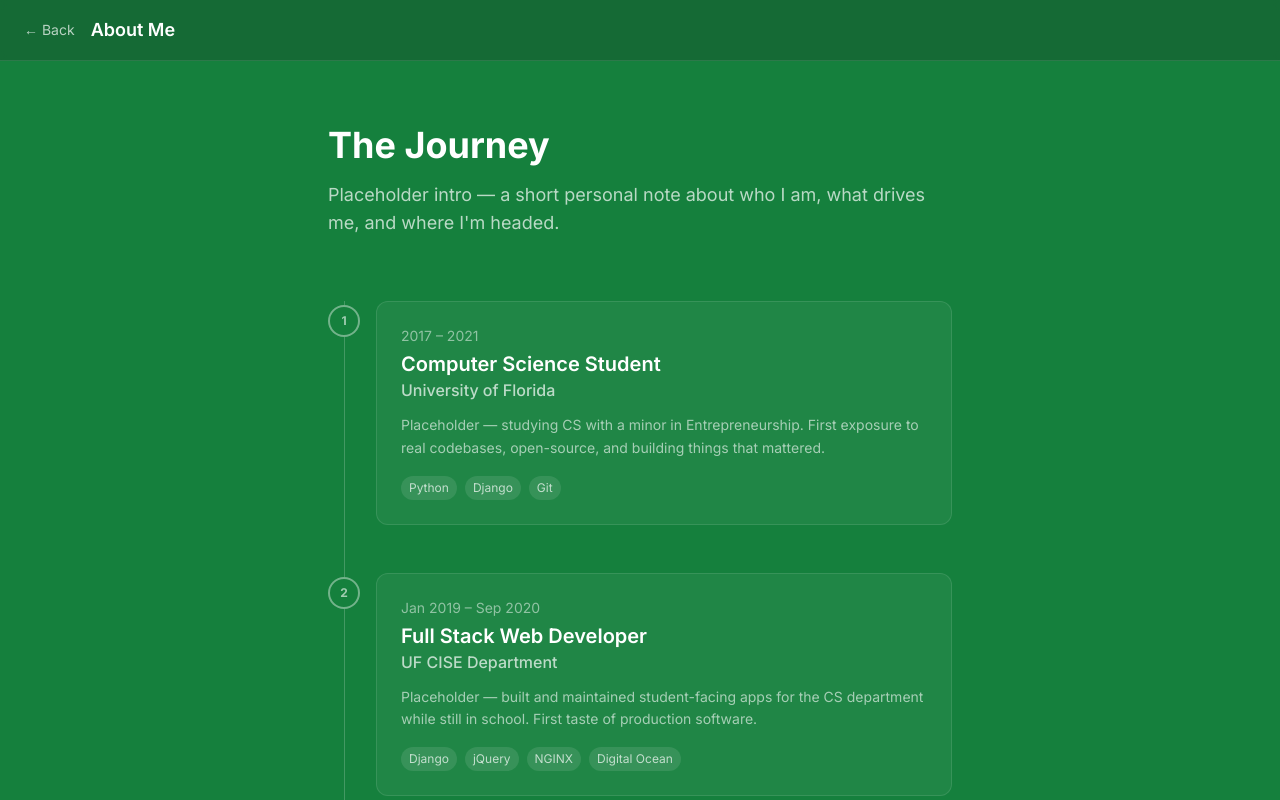
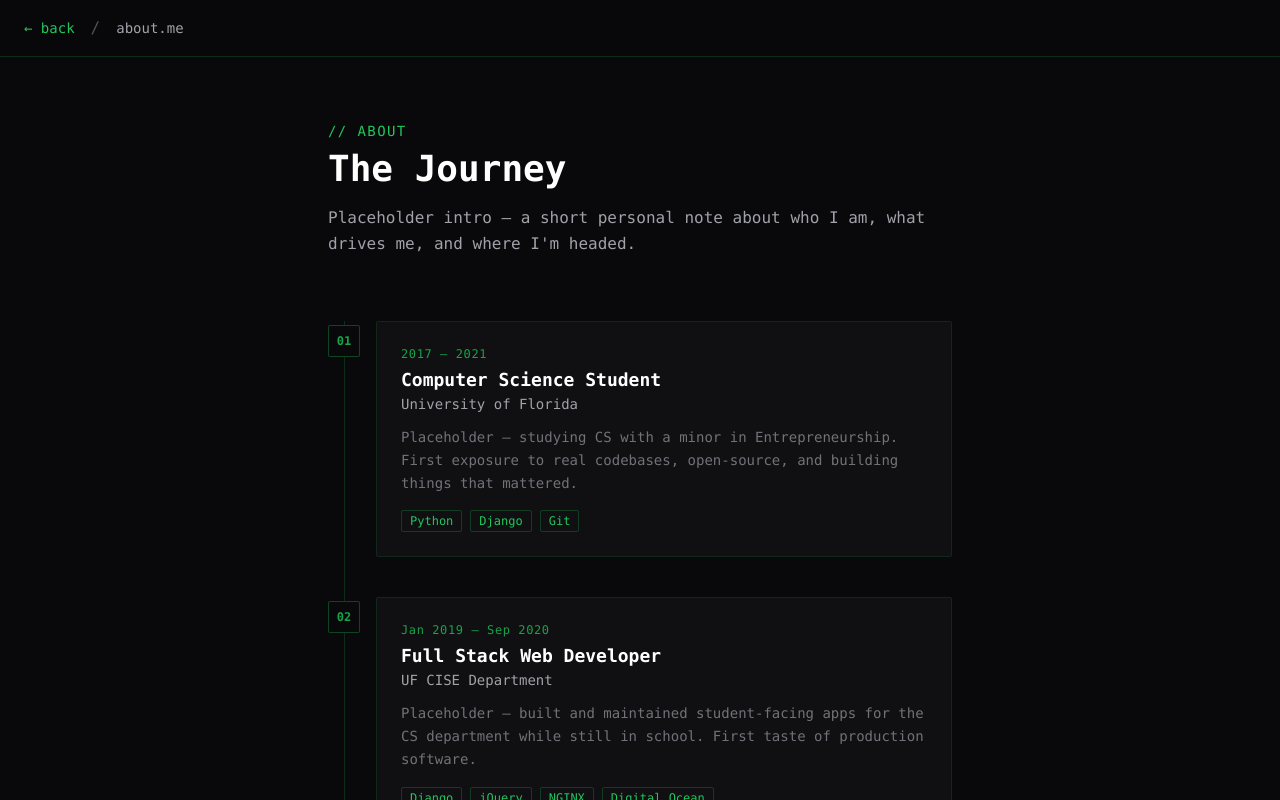
Before and after one commit to jdriscoll98/jd29, a Next.js app: page /about in a window 1280 px wide. Shown: the top 800 px of the page. Built offline with nearby package versions, Linux system fonts and the light colour scheme.

Commit message:
Restyle about page: dark background with green techy accents
https://claude.ai/code/session_0126ydWw7ZtTpxw5Ea95Ruzt

```diff
--- a/src/app/about/page.tsx
+++ b/src/app/about/page.tsx
@@ -46,20 +46,22 @@ const stops = [
 
 export default function About() {
   return (
-    <div className="min-h-screen bg-green-700 text-white">
+    <div className="min-h-screen bg-zinc-950 text-white font-mono">
       {/* Header */}
-      <div className="sticky top-0 z-10 bg-green-800/80 backdrop-blur-sm border-b border-white/10 px-6 py-4 flex items-center gap-4">
-        <Link href="/" className="text-white/70 hover:text-white transition-colors text-sm">
-          ← Back
+      <div className="sticky top-0 z-10 bg-zinc-950/80 backdrop-blur-sm border-b border-green-700/30 px-6 py-4 flex items-center gap-4">
+        <Link href="/" className="text-green-500 hover:text-green-400 transition-colors text-sm">
+          ← back
         </Link>
-        <h1 className="text-lg font-semibold">About Me</h1>
+        <span className="text-zinc-600">/</span>
+        <h1 className="text-sm text-zinc-400">about.me</h1>
       </div>
 
       <div className="max-w-2xl mx-auto px-6 py-16">
         {/* Intro */}
         <div className="mb-16">
-          <h2 className="text-4xl font-bold mb-4">The Journey</h2>
-          <p className="text-white/70 text-lg">
+          <p className="text-green-500 text-sm mb-2 tracking-widest uppercase">// about</p>
+          <h2 className="text-4xl font-bold mb-4 text-white">The Journey</h2>
+          <p className="text-zinc-400 text-base leading-relaxed">
             Placeholder intro — a short personal note about who I am, what drives me, and where I&apos;m headed.
           </p>
         </div>
@@ -67,40 +69,44 @@ export default function About() {
         {/* Timeline */}
         <div className="relative">
           {/* Vertical line */}
-          <div className="absolute left-4 top-0 bottom-0 w-px bg-white/20" />
+          <div className="absolute left-4 top-0 bottom-0 w-px bg-green-700/30" />
 
-          <div className="space-y-12">
+          <div className="space-y-10">
             {stops.map((stop, i) => (
               <div key={i} className="relative pl-12">
                 {/* Dot */}
                 <div
-                  className={`absolute left-0 top-1 w-8 h-8 rounded-full border-2 flex items-center justify-center text-xs font-bold
+                  className={`absolute left-0 top-1 w-8 h-8 rounded-sm border flex items-center justify-center text-xs font-bold
                     ${stop.current
-                      ? "bg-white text-green-700 border-white"
-                      : "bg-green-700 border-white/40 text-white/60"
+                      ? "bg-green-500 text-zinc-950 border-green-500"
+                      : "bg-zinc-950 border-green-700/50 text-green-600"
                     }`}
                 >
-                  {i + 1}
+                  {String(i + 1).padStart(2, "0")}
                 </div>
 
                 {/* Card */}
-                <div className={`rounded-xl p-6 border ${stop.current ? "border-white/40 bg-white/10" : "border-white/10 bg-white/5"}`}>
-                  <p className="text-white/50 text-sm mb-1">{stop.period}</p>
-                  <h3 className="text-xl font-semibold">{stop.role}</h3>
-                  <p className="text-white/70 font-medium mb-3">{stop.place}</p>
-                  <p className="text-white/60 text-sm leading-relaxed mb-4">{stop.description}</p>
+                <div className={`rounded-sm p-6 border transition-colors
+                  ${stop.current
+                    ? "border-green-500/60 bg-green-950/20"
+                    : "border-green-700/20 bg-zinc-900/50 hover:border-green-700/40"
+                  }`}>
+                  <p className="text-green-600 text-xs mb-1 tracking-wider">{stop.period}</p>
+                  <h3 className="text-lg font-bold text-white">{stop.role}</h3>
+                  <p className="text-zinc-400 text-sm font-medium mb-3">{stop.place}</p>
+                  <p className="text-zinc-500 text-sm leading-relaxed mb-4">{stop.description}</p>
                   <div className="flex flex-wrap gap-2">
                     {stop.tags.map((tag) => (
                       <span
                         key={tag}
-                        className="text-xs px-2 py-1 rounded-full bg-white/10 text-white/70"
+                        className="text-xs px-2 py-0.5 border border-green-700/40 text-green-500 rounded-sm"
                       >
                         {tag}
                       </span>
                     ))}
                   </div>
                   {stop.current && (
-                    <p className="mt-3 text-xs text-green-300 font-medium">● Currently here</p>
+                    <p className="mt-4 text-xs text-green-500 tracking-widest">▶ CURRENT</p>
                   )}
                 </div>
               </div>
```
